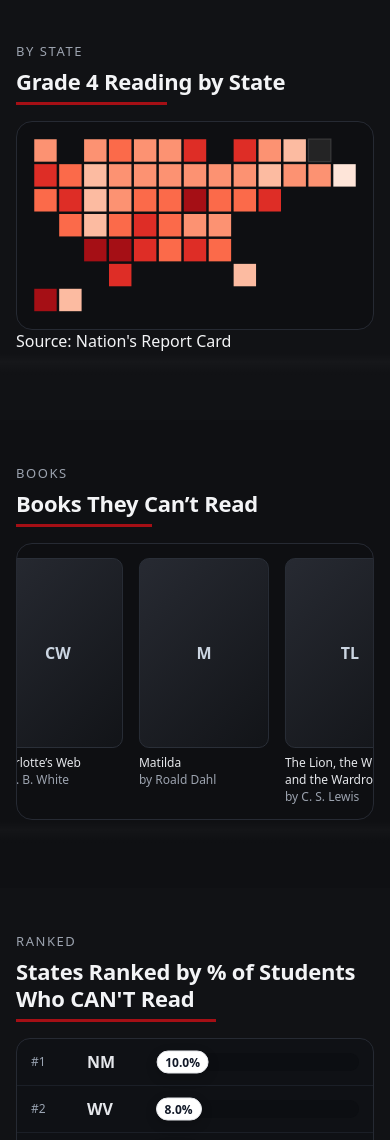
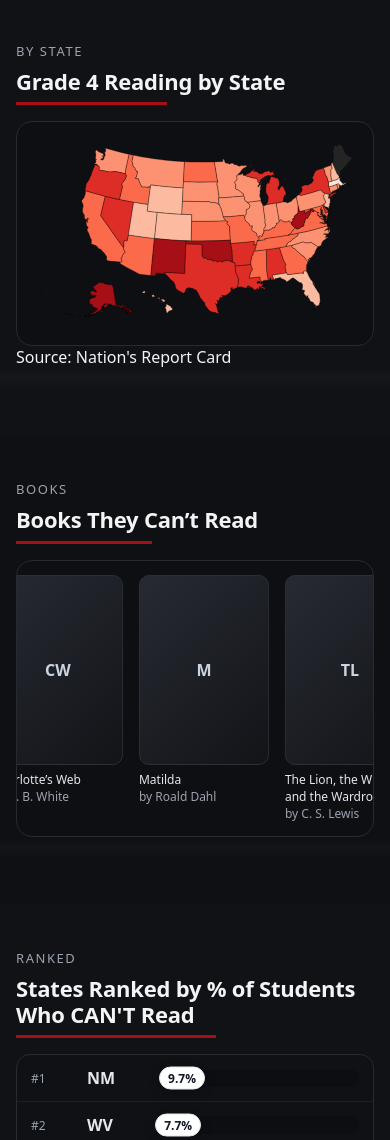
Before and after one commit to G8R-ops/Reading, a plain HTML site: page index.html in a window 390 px wide. Shown: the part 1400-2540 px from the top of the page. Drawn offline with Linux system fonts and the light colour scheme.

Commit message:
Use uploaded SVG for responsive interactive map

```diff
--- a/css/styles.css
+++ b/css/styles.css
@@ -137,8 +137,8 @@ img,svg,video{max-width:100%;height:auto}
 .map-card svg{width:100%;height:auto;display:block}
 .tooltip{position:absolute;pointer-events:none;background:#ffffffeb;color:#111;border:1px solid #e5e7eb;border-radius:10px;padding:8px 10px;font-size:13px;transform:translate(-50%,-50%);min-width:160px;box-shadow:0 8px 24px rgba(0,0,0,.25)}
 .no-data{fill:#333 !important;stroke:#555;opacity:.6;cursor:not-allowed}
-[data-abbr]:hover,[data-abbr]:focus{outline:none;filter:brightness(1.1)}
-[data-abbr]:focus{stroke:#fff;stroke-width:1.5}
+[data-id]:hover,[data-id]:focus{outline:none;filter:brightness(1.1)}
+[data-id]:focus{stroke:#fff;stroke-width:1.5}
 
 /* CAN'T list */
 .list{margin:10px 0 14px;padding:0;list-style:none;border:1px solid #262a33;border-radius:14px;overflow:hidden;background:#0f1115}
--- a/index.html
+++ b/index.html
@@ -69,60 +69,7 @@
         </div>
 
         <div id="mapContainer" class="map-card">
-          <svg id="usMap" xmlns="http://www.w3.org/2000/svg" viewBox="0 0 260 140" role="img" aria-labelledby="title"><title id="title">US State Map</title>
-  <g class="states">
-    <path data-abbr="AK" d="M1 121h18v18h-18z" />
-    <path data-abbr="AL" d="M121 81h18v18h-18z" />
-    <path data-abbr="AR" d="M81 61h18v18h-18z" />
-    <path data-abbr="AZ" d="M21 61h18v18h-18z" />
-    <path data-abbr="CA" d="M1 41h18v18h-18z" />
-    <path data-abbr="CO" d="M41 41h18v18h-18z" />
-    <path data-abbr="CT" d="M201 21h18v18h-18z" />
-    <path data-abbr="DE" d="M181 41h18v18h-18z" />
-    <path data-abbr="FL" d="M161 101h18v18h-18z" />
-    <path data-abbr="GA" d="M141 81h18v18h-18z" />
-    <path data-abbr="HI" d="M21 121h18v18h-18z" />
-    <path data-abbr="IA" d="M81 21h18v18h-18z" />
-    <path data-abbr="ID" d="M21 21h18v18h-18z" />
-    <path data-abbr="IL" d="M101 21h18v18h-18z" />
-    <path data-abbr="IN" d="M121 21h18v18h-18z" />
-    <path data-abbr="KS" d="M61 61h18v18h-18z" />
-    <path data-abbr="KY" d="M101 41h18v18h-18z" />
-    <path data-abbr="LA" d="M81 81h18v18h-18z" />
-    <path data-abbr="MA" d="M241 21h18v18h-18z" />
-    <path data-abbr="MD" d="M161 41h18v18h-18z" />
-    <path data-abbr="ME" d="M221 1h18v18h-18z" />
-    <path data-abbr="MI" d="M121 1h18v18h-18z" />
-    <path data-abbr="MN" d="M81 1h18v18h-18z" />
-    <path data-abbr="MO" d="M81 41h18v18h-18z" />
-    <path data-abbr="MS" d="M101 81h18v18h-18z" />
-    <path data-abbr="MT" d="M41 1h18v18h-18z" />
-    <path data-abbr="NC" d="M121 61h18v18h-18z" />
-    <path data-abbr="ND" d="M61 1h18v18h-18z" />
-    <path data-abbr="NE" d="M61 41h18v18h-18z" />
-    <path data-abbr="NH" d="M201 1h18v18h-18z" />
-    <path data-abbr="NJ" d="M181 21h18v18h-18z" />
-    <path data-abbr="NM" d="M41 81h18v18h-18z" />
-    <path data-abbr="NV" d="M21 41h18v18h-18z" />
-    <path data-abbr="NY" d="M161 1h18v18h-18z" />
-    <path data-abbr="OH" d="M141 21h18v18h-18z" />
-    <path data-abbr="OK" d="M61 81h18v18h-18z" />
-    <path data-abbr="OR" d="M1 21h18v18h-18z" />
-    <path data-abbr="PA" d="M161 21h18v18h-18z" />
-    <path data-abbr="RI" d="M221 21h18v18h-18z" />
-    <path data-abbr="SC" d="M141 61h18v18h-18z" />
-    <path data-abbr="SD" d="M61 21h18v18h-18z" />
-    <path data-abbr="TN" d="M101 61h18v18h-18z" />
-    <path data-abbr="TX" d="M61 101h18v18h-18z" />
-    <path data-abbr="UT" d="M41 61h18v18h-18z" />
-    <path data-abbr="VA" d="M141 41h18v18h-18z" />
-    <path data-abbr="VT" d="M181 1h18v18h-18z" />
-    <path data-abbr="WA" d="M1 1h18v18h-18z" />
-    <path data-abbr="WI" d="M101 1h18v18h-18z" />
-    <path data-abbr="WV" d="M121 41h18v18h-18z" />
-    <path data-abbr="WY" d="M41 21h18v18h-18z" />
-  </g></svg>
-
+          <div id="map"></div>
           <div id="tooltip" class="tooltip" hidden></div>
         </div>
 
--- a/js/app.js
+++ b/js/app.js
@@ -226,33 +226,44 @@ const spendColor = thresholdScale(SPEND_THRESHOLDS, COLORS);
 
 /***** GEOGRAPHIC MAP *****/
 (function wireGeoMap(){
-  const svg = document.getElementById("usMap");
-  if (!svg) return;
+  const container = document.getElementById("mapContainer");
   const tooltip = document.getElementById("tooltip");
-  if (!tooltip) return;
+  const holder = document.getElementById("map");
+  if (!container || !tooltip || !holder) return;
 
-  svg.querySelectorAll("[data-abbr]").forEach(path=>{
-    const abbr = path.getAttribute("data-abbr");
-    const val = NAEP[abbr];
-    if (val == null) path.classList.add("no-data");
-    else path.style.fill = profColor(val);
+  fetch("image/us-map.svg")
+    .then(r => r.text())
+    .then(svgText => {
+      holder.innerHTML = svgText;
+      const svg = holder.querySelector("svg");
+      if (!svg) return;
+      svg.id = "usMap";
+      svg.removeAttribute("width");
+      svg.removeAttribute("height");
 
-    path.addEventListener("mouseenter", e=> showTip(e, abbr, val));
-    path.addEventListener("mousemove", e=> moveTip(e));
-    path.addEventListener("mouseleave", ()=> { tooltip.hidden = true; });
-  });
+      svg.querySelectorAll("[data-id]").forEach(path => {
+        const abbr = path.getAttribute("data-id");
+        const val = NAEP[abbr];
+        if (val == null) path.classList.add("no-data");
+        else path.style.fill = profColor(val);
+
+        path.addEventListener("mouseenter", e => showTip(e, abbr, val));
+        path.addEventListener("mousemove", moveTip);
+        path.addEventListener("mouseleave", () => { tooltip.hidden = true; });
+      });
+    });
 
   function showTip(e, abbr, val){
     const name = STATE_NAMES[abbr] || abbr;
-    tooltip.innerHTML = `<div class="tip-title"><strong>${name} (${abbr})</strong></div>
-      <div>${val==null?'N/A':val.toFixed(1)+'%'} can read at grade level</div>`;
+    tooltip.innerHTML = `<div class="tip-title"><strong>${name} (${abbr})</strong></div>` +
+      `<div>${val==null?'N/A':val.toFixed(1)+'%'} can read at grade level</div>`;
     tooltip.hidden = false;
     moveTip(e);
   }
   function moveTip(e){
-    const container = document.getElementById("mapContainer").getBoundingClientRect();
-    const x = Math.max(12, Math.min(e.clientX - container.left + 12, container.width - 10));
-    const y = Math.max(12, Math.min(e.clientY - container.top - 14, container.height - 12));
+    const rect = container.getBoundingClientRect();
+    const x = Math.max(12, Math.min(e.clientX - rect.left + 12, rect.width - 10));
+    const y = Math.max(12, Math.min(e.clientY - rect.top - 14, rect.height - 12));
     tooltip.style.left = x + "px";
     tooltip.style.top = y + "px";
   }
```
